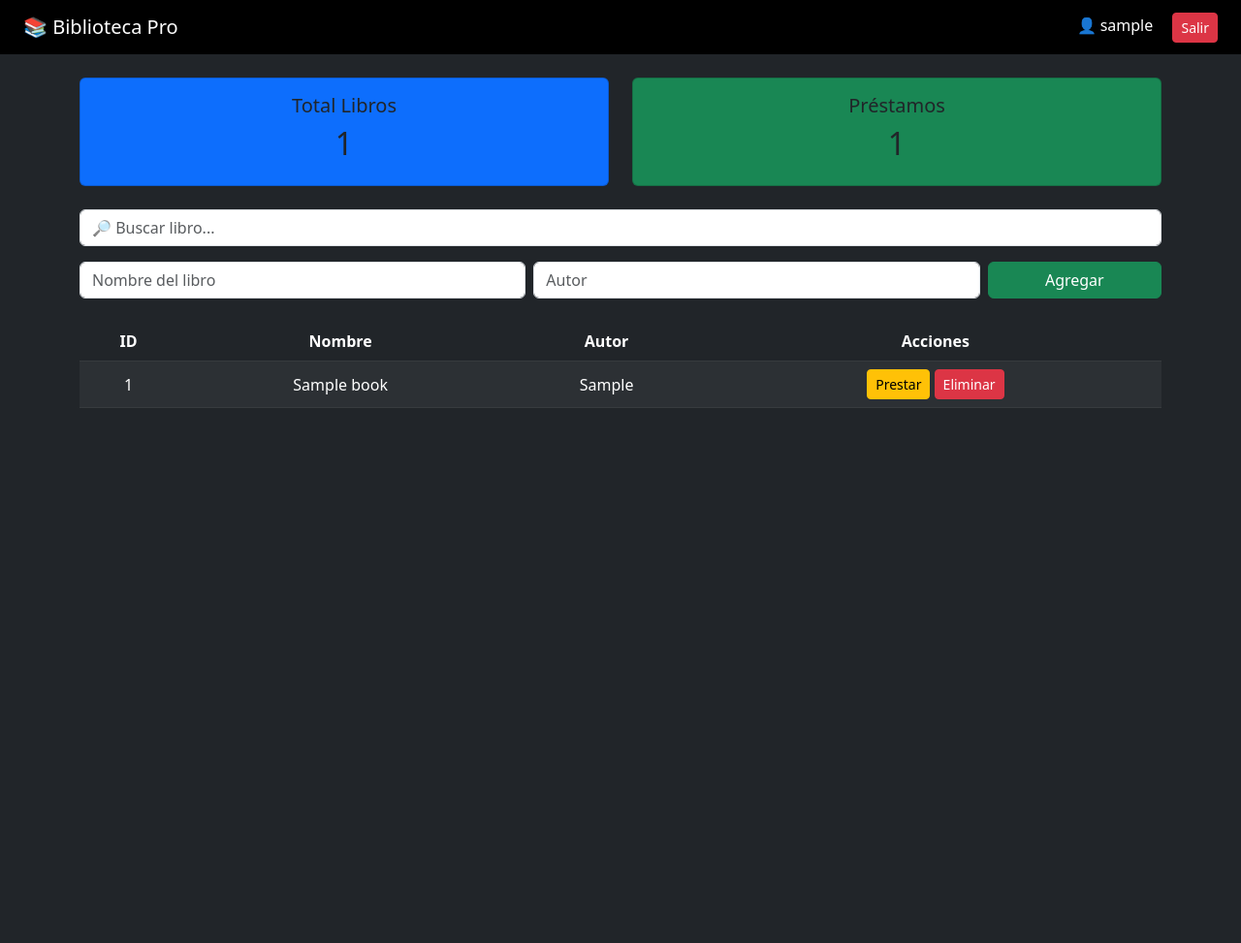
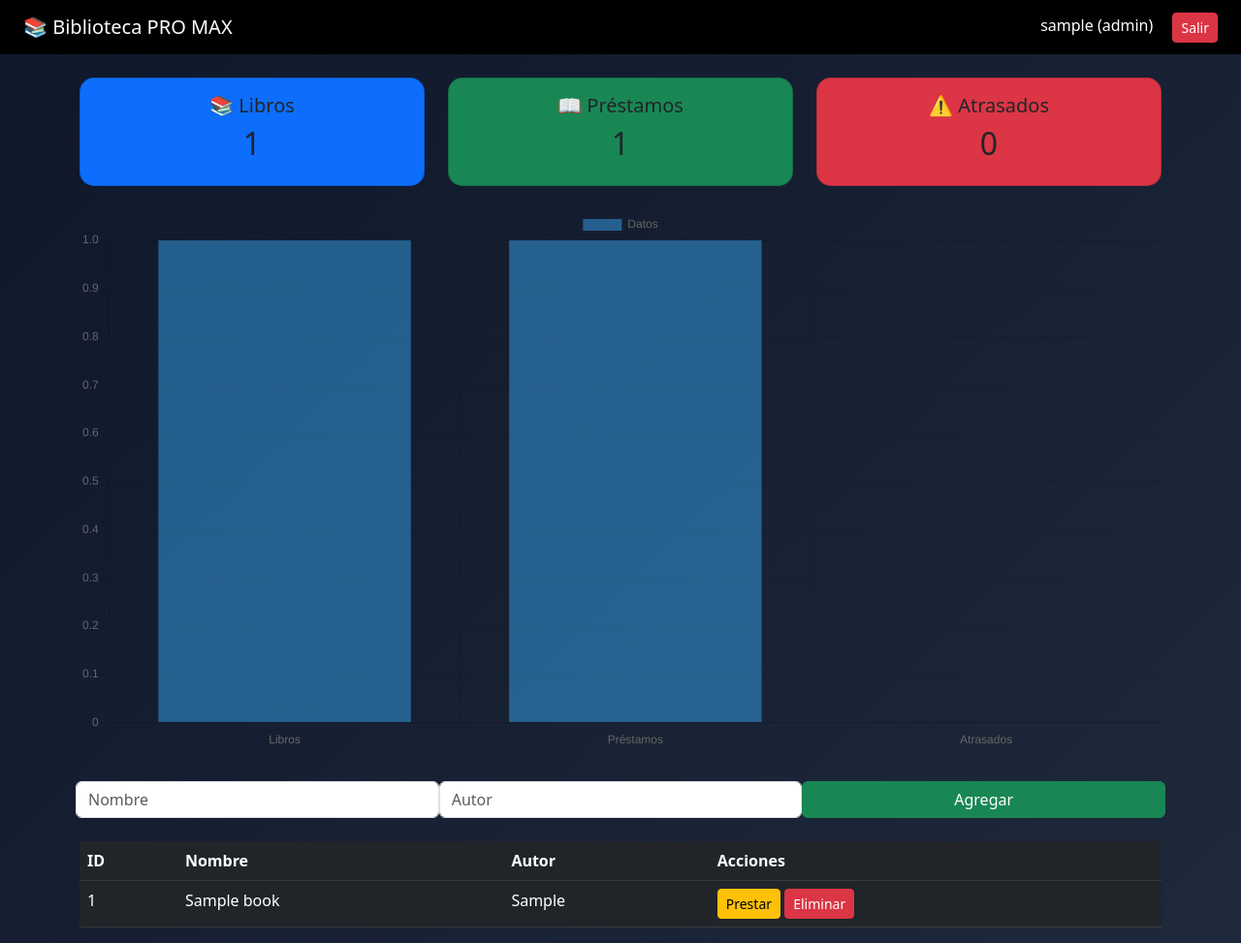
Before and after one commit to juanariasn-cmyk/proyecto-biblioteca, a Flask app: page /dashboard in a window 1280 px wide. Shown: the whole page at 97% size. Before the commit the page ends 421 px from the top, so only its background shows below. Run offline with Flask 3, Linux system fonts and the light colour scheme; the visitor is signed in with stand-in values (Sample User, id 1); tables that the repository leaves empty hold one stand-in row (values such as "Sample post").

Commit message:
Update dashboard.html

```diff
--- a/web_app/templates/dashboard.html
+++ b/web_app/templates/dashboard.html
@@ -1,20 +1,29 @@
 <!DOCTYPE html>
 <html>
 <head>
-    <title>Biblioteca Pro</title>
+<title>Biblioteca PRO MAX</title>
 <meta name="viewport" content="width=device-width, initial-scale=1">
 
-    <!-- Bootstrap -->
 <link href="https://cdn.jsdelivr.net/npm/bootstrap@5.3.0/dist/css/bootstrap.min.css" rel="stylesheet">
+<script src="https://cdn.jsdelivr.net/npm/chart.js"></script>
+
+<style>
+body {
+    background: linear-gradient(135deg, #0f172a, #1e293b);
+    color: white;
+}
+.card {
+    border-radius: 15px;
+}
+</style>
 </head>
 
-<body class="bg-dark text-white">
+<body>
 
-<!-- NAVBAR -->
 <nav class="navbar navbar-dark bg-black px-4">
-    <span class="navbar-brand">📚 Biblioteca Pro</span>
+    <span class="navbar-brand">📚 Biblioteca PRO MAX</span>
     <div>
-        <span class="me-3">👤 {{ session['user'] }}</span>
+        <span class="me-3">{{ session['user'] }} ({{ rol }})</span>
         <a href="/logout" class="btn btn-danger btn-sm">Salir</a>
     </div>
 </nav>
@@ -24,62 +33,75 @@
 <!-- MENSAJES -->
 {% with messages = get_flashed_messages() %}
 {% if messages %}
-            <div class="alert alert-success">
-                {{ messages[0] }}
-            </div>
+<div class="alert alert-success">{{ messages[0] }}</div>
 {% endif %}
 {% endwith %}
 
 <!-- STATS -->
-    <div class="row mb-4">
-        <div class="col-md-6">
-            <div class="card bg-primary p-3 text-center">
-                <h5>Total Libros</h5>
+<div class="row text-center mb-4">
+
+<div class="col-md-4">
+<div class="card bg-primary p-3">
+<h5>📚 Libros</h5>
 <h2>{{ total_libros }}</h2>
 </div>
 </div>
 
-        <div class="col-md-6">
-            <div class="card bg-success p-3 text-center">
-                <h5>Préstamos</h5>
+<div class="col-md-4">
+<div class="card bg-success p-3">
+<h5>📖 Préstamos</h5>
 <h2>{{ total_prestamos }}</h2>
 </div>
 </div>
+
+<div class="col-md-4">
+<div class="card bg-danger p-3">
+<h5>⚠️ Atrasados</h5>
+<h2>{{ atrasados }}</h2>
+</div>
 </div>
 
-    <!-- BUSCADOR -->
-    <form action="/search" method="POST" class="mb-3">
-        <input type="text" name="query" class="form-control" placeholder="🔎 Buscar libro...">
-    </form>
+</div>
+
+<!-- ALERTA -->
+{% if atrasados > 0 %}
+<div class="alert alert-danger">⚠️ Hay libros atrasados</div>
+{% endif %}
+
+<!-- GRÁFICA -->
+<canvas id="grafica"></canvas>
+
+<script>
+new Chart(document.getElementById('grafica'), {
+    type: 'bar',
+    data: {
+        labels: ['Libros', 'Préstamos', 'Atrasados'],
+        datasets: [{
+            label: 'Datos',
+            data: [{{ total_libros }}, {{ total_prestamos }}, {{ atrasados }}],
+        }]
+    }
+});
+</script>
 
 <!-- AGREGAR LIBRO -->
-    <form action="/add" method="POST" class="row g-2 mb-4">
-        <div class="col-md-5">
-            <input type="text" name="nombre" class="form-control" placeholder="Nombre del libro" required>
-        </div>
-
-        <div class="col-md-5">
-            <input type="text" name="autor" class="form-control" placeholder="Autor" required>
-        </div>
-
-        <div class="col-md-2">
-            <button class="btn btn-success w-100">Agregar</button>
-        </div>
+{% if rol == "admin" %}
+<form action="/add" method="POST" class="row g-2 mt-4">
+<input name="nombre" class="form-control col" placeholder="Nombre" required>
+<input name="autor" class="form-control col" placeholder="Autor" required>
+<button class="btn btn-success col">Agregar</button>
 </form>
+{% endif %}
 
 <!-- TABLA -->
-    <div class="table-responsive">
-        <table class="table table-dark table-striped table-hover text-center align-middle">
-            <thead>
+<table class="table table-dark mt-4">
 <tr>
 <th>ID</th>
 <th>Nombre</th>
 <th>Autor</th>
 <th>Acciones</th>
 </tr>
-            </thead>
 
-            <tbody>
 {% for libro in libros %}
 <tr>
 <td>{{ libro[0] }}</td>
@@ -87,13 +109,15 @@
 <td>{{ libro[2] }}</td>
 <td>
 <a href="/prestar/{{ libro[0] }}" class="btn btn-warning btn-sm">Prestar</a>
+
+{% if rol == "admin" %}
 <a href="/delete/{{ libro[0] }}" class="btn btn-danger btn-sm">Eliminar</a>
+{% endif %}
 </td>
 </tr>
 {% endfor %}
-            </tbody>
+
 </table>
-    </div>
 
 </div>
 
```
Lines whose indentation alone changed are shown as unchanged.
